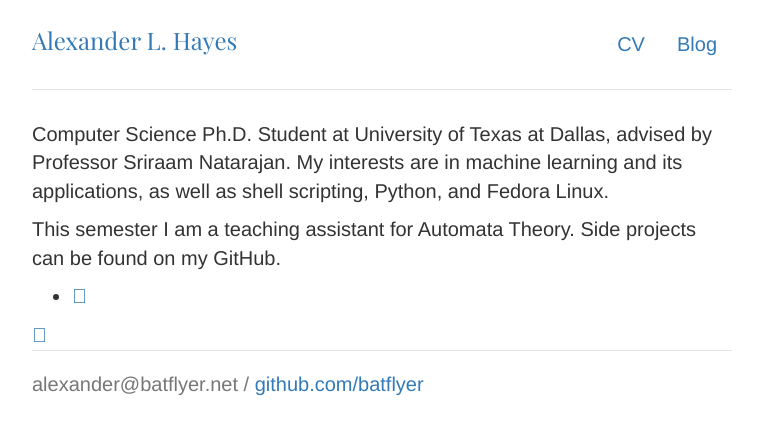
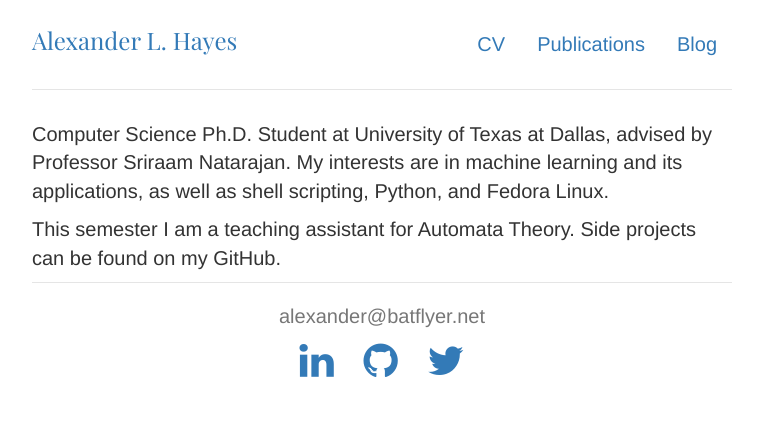
Before and after one commit to hayesall/hayesall.github.io, a Jekyll site: the page built from index.html, in a window 1280 px wide. Shown: the top 435 px of the page, without its empty margins (258-1021 px from the left). Built offline with Jekyll 4.4.1, drawn with Linux system fonts in a browser that asks for light colours.

Commit message:
Adding a publications section. Moved the image to an img directory. Icons were fixed and moved into the footer with appropriate links.

```diff
--- a/Gemfile
+++ b/Gemfile
@@ -1,6 +1,6 @@
 #bundle exec jekyll serve
 
-source "https://rubygems.org"
+source "http://rubygems.org"
 ruby RUBY_VERSION
 
 gem "jekyll", "3.6.2"
@@ -28,6 +28,6 @@ require 'open-uri'
 versions = JSON.parse(open('https://pages.github.com/versions.json').read)
 gem 'github-pages', versions['github-pages']
 
-# jekyll sitemap for seo / pygments.rb syntax highlighter
+# jekyll sitemap for seo / rogue syntax highlighter
 gem 'jekyll-sitemap'
-gem 'pygments.rb'
+#gem 'rogue'
--- a/_layouts/default.html
+++ b/_layouts/default.html
@@ -13,6 +13,7 @@
 	<nav><ul class="nav nav-pills pull-right">
 	    <!-- <li role="presentation" class="active"><a href="/">Alexander L. Hayes</a></li> -->
 	    <li role="presentation"><a href="/cv/">CV</a></li>
+	    <li role="presentation"><a href="/publications/">Publications</a></li>
 	    <li role="presentation"><a href="/blog/">Blog</a></li>
 	</ul></nav>
 	<h3 class="text-muted"><a href="/">Alexander L. Hayes</a></h3>
@@ -24,7 +25,16 @@
       </div><!-- /.inner cover-->
 
       <div class="footer">
-	<p><span class="obfuscate">ten.reylftab@rednaxela</span> / <a href="https://github.com/batflyer">github.com/batflyer</a></p>
+
+	<center>
+	  <p><span class="obfuscate">ten.reylftab@rednaxela</span></p>
+	  <p>
+	    <a href="https://www.linkedin.com/in/alexanderlhayes/" class="fa fa-linkedin fa-2x" style="margin-left: 0.3em; margin-right: 0.3em"></a>
+	    <a href="https://github.com/batflyer" class="fa fa-github fa-2x" style="margin-left: 0.3em; margin-right: 0.3em"></a>
+	    <a href="https://twitter.com/alexanderlhayes" class="fa fa-twitter fa-2x" style="margin-left: 0.3em; margin-right: 0.3em"></a>
+	  </p>
+	</center>
+
       </div><!-- /.footer-->
     </div><!-- /.container -->
 
--- a/index.html
+++ b/index.html
@@ -5,10 +5,5 @@ description: Homepage for Alexander L. Hayes, Computer Science PhD Student focus
 ---
 
 <p>Computer Science Ph.D. Student at University of Texas at Dallas, advised by Professor Sriraam Natarajan. My interests are in machine learning and its applications, as well as shell scripting, Python, and Fedora Linux.</p>
+
 <p>This semester I am a teaching assistant for Automata Theory. Side projects can be found on my GitHub.</p>
-
-<ul class="icons">
-  <li><a href="https://github.com/batflyer" class="icon round fa-github"><span class="label">GitHub</span></a></li>
-</ul>
-
-<a href="https://github.com/batflyer" class="icon round fa-github"><span class="label">GitHub</span></a>
```
Also changed, not shown: publications/index.html (added, +10 -0 lines), Gemfile.lock, img/AlexanderLHayes.jpg (renamed from me.jpg).
